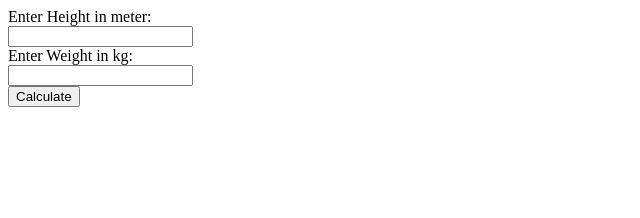
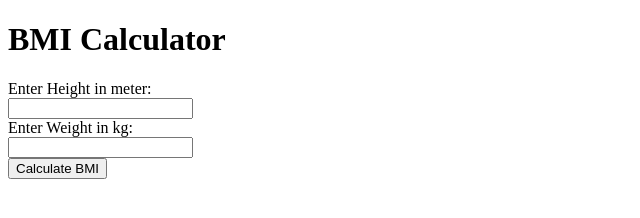
Before and after one commit to arshdeepdgreat/express-and-node-udemy, a website: page calc-node/bmiCalc.html in a window 1280 px wide. Shown: the whole page, without its empty margins (0-640 px from the left). Drawn offline with Linux system fonts and the light colour scheme.

Commit message:
finishing

```diff
--- a/calc-node/bmiCalc.html
+++ b/calc-node/bmiCalc.html
@@ -7,6 +7,7 @@
     <title>Calculator</title>
 </head>
 <body>
+    <h1>BMI Calculator</h1>
     <form action="" method="post">
         Enter Height in meter:
         <br>
@@ -16,7 +17,7 @@
         <br>
         <input type="text" name="weight">
         <br>
-        <button type="submit">Calculate</button>
+        <button type="submit">Calculate BMI</button>
     </form>
 </body>
 </html>
```
